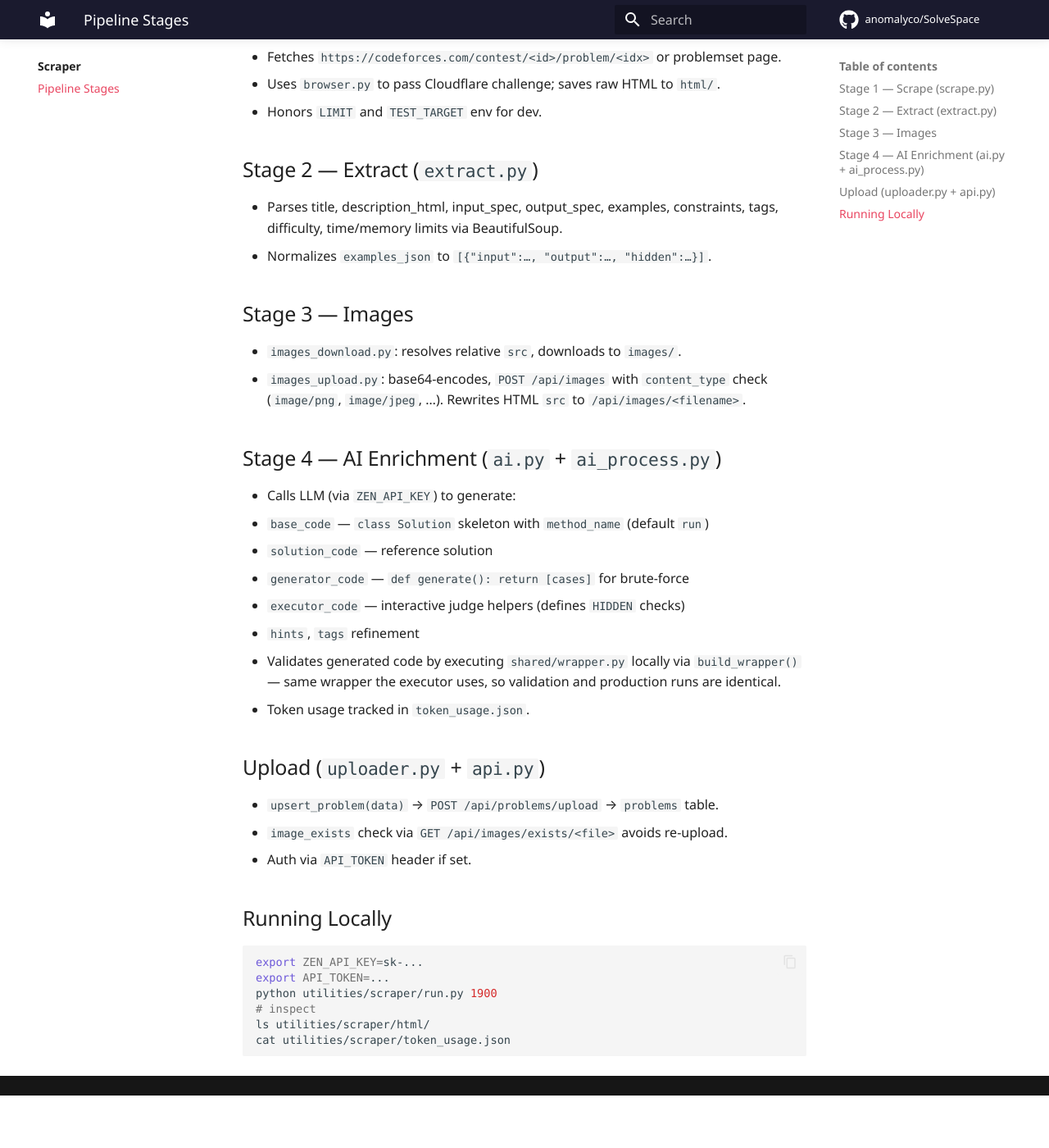
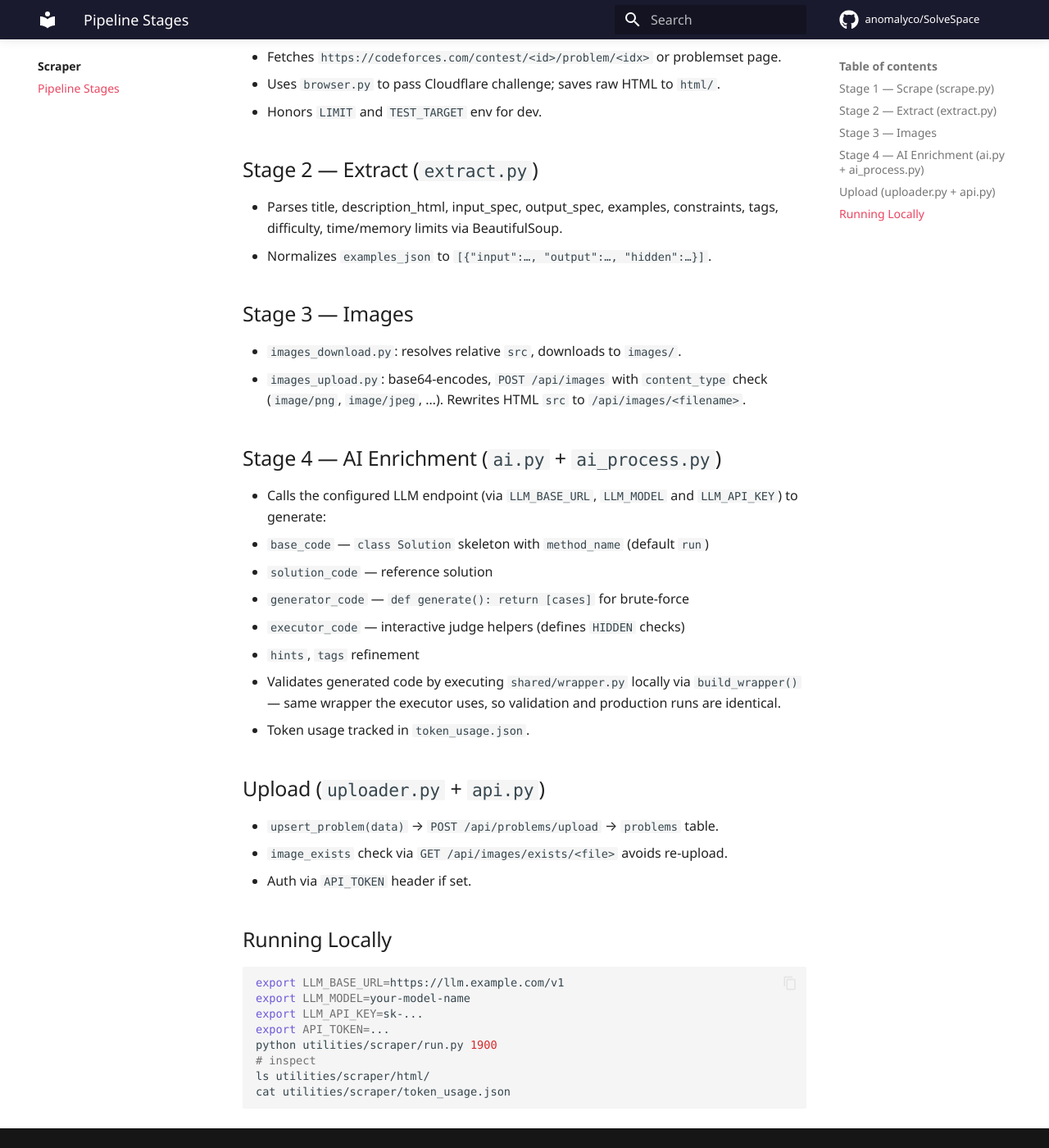
Before and after one commit to NovaProtocol/PracticeForge, an MkDocs documentation site: the page built from documentation/docs/scraper/pipeline.md, in a window 1280 px wide and 1400 px high, scrolled down 222 px. Shown: the whole window at 82% size. Built offline with MkDocs 1.6.1 and Material for MkDocs 9.7.7, drawn with Linux system fonts in a browser that asks for light colours; some web fonts are replaced; comment, search, counter and statistics services are not loaded; before the commit the page ends 1558 px from its top, so only the background shows below that.

Commit message:
refactor(solvespace): configure the llm endpoint by environment

````diff
--- a/compose.yaml
+++ b/compose.yaml
@@ -21,7 +21,9 @@
       API_TOKEN: ${API_TOKEN:-}
       EXECUTOR_GRPC_ADDR: ${EXECUTOR_GRPC_ADDR:-solver_executor:50051}
       GRPC_PORT: ${GRPC_PORT:-50051}
-      ZEN_API_KEY: ${ZEN_API_KEY:-}
+      LLM_API_KEY: ${LLM_API_KEY:-}
+      LLM_BASE_URL: ${LLM_BASE_URL:-}
+      LLM_MODEL: ${LLM_MODEL:-}
     expose:
       - "8000"
     depends_on:
--- a/documentation/docs/scraper/pipeline.md
+++ b/documentation/docs/scraper/pipeline.md
@@ -18,7 +18,8 @@
 
 ## Stage 4 — AI Enrichment (`ai.py` + `ai_process.py`)
 
-- Calls LLM (via `ZEN_API_KEY`) to generate:
+- Calls the configured LLM endpoint (via `LLM_BASE_URL`, `LLM_MODEL` and
+  `LLM_API_KEY`) to generate:
  - `base_code` — `class Solution` skeleton with `method_name` (default `run`)
  - `solution_code` — reference solution
  - `generator_code` — `def generate(): return [cases]` for brute-force
@@ -36,7 +37,9 @@
 ## Running Locally
 
 ```bash
-export ZEN_API_KEY=sk-...
+export LLM_BASE_URL=https://llm.example.com/v1
+export LLM_MODEL=your-model-name
+export LLM_API_KEY=sk-...
 export API_TOKEN=...
 python utilities/scraper/run.py 1900
 # inspect
````
Also changed, not shown: documentation/docs/docker/index.md (+1 -1 lines), documentation/docs/getting-started.md (+3 -1 lines), README.md, 3 other files.
